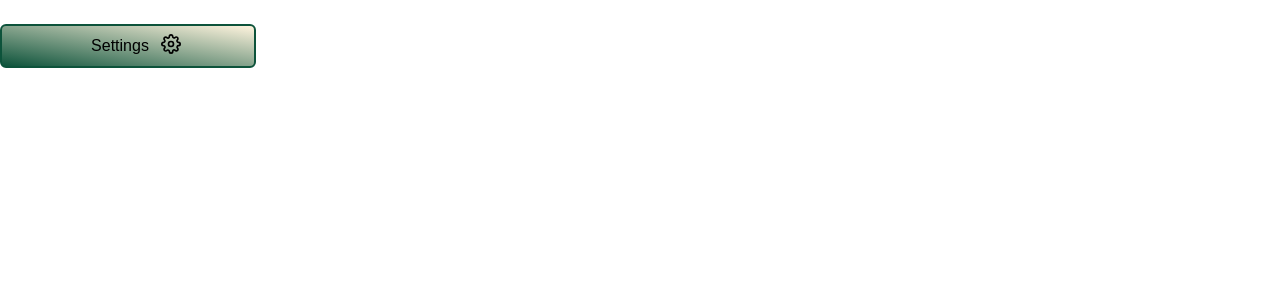
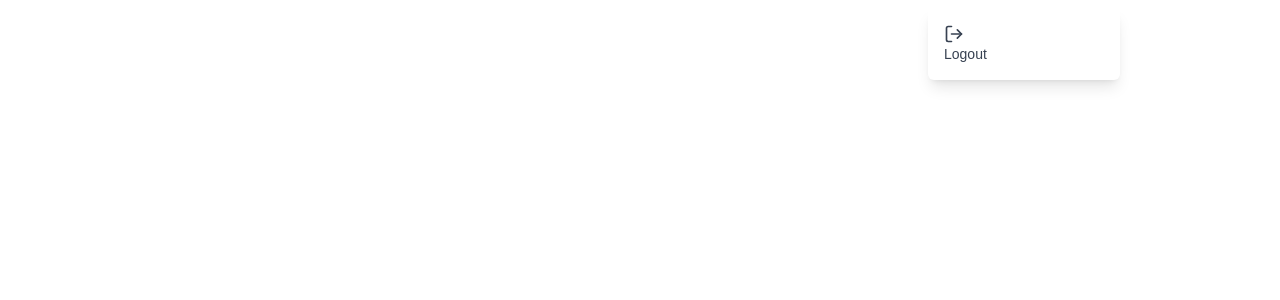
Before and after one commit to nsamedaisy/frontend-secretscribe, a Next.js app: page /settingDropDown in a window 1280 px wide. Shown: the top 300 px of the page. Built offline with nearby package versions, Linux system fonts and the light colour scheme.

Commit message:
setting added logout logic

```diff
--- a/app/profile/page.tsx
+++ b/app/profile/page.tsx
@@ -79,6 +79,12 @@ const userProfile = ({ currentUser }: Props) => {
     window.open(facebookUrl, "_blank");
   };
 
+  const handleLogout = () => {
+    localStorage.removeItem("accessToken");
+    // setCurrentUser(null);
+    router.push("/login");
+  };
+
 
   return (
     <div className="bg-gradient-to-tr from-green to-cream text-white min-h-screen bg-gradie flex items-center justify-center">
@@ -149,7 +155,8 @@ const userProfile = ({ currentUser }: Props) => {
           Settings
           <FiSettings className="w-5 h-5 ml-3" />
         </button>
-        {isDropDown && <SettingsDropdown />}
+        {isDropDown && <SettingsDropdown onLogout={handleLogout} />}
+
       </div>
     </div>
   );
--- a/app/settingDropDown/page.tsx
+++ b/app/settingDropDown/page.tsx
@@ -1,42 +1,60 @@
-'use client'
+import { useEffect, useRef } from "react";
+import { FiLogOut } from "react-icons/fi";
+import { useRouter } from "next/navigation";
+import { API_URL, FRONT_END_URL } from "../_components/constant";
+import axios from "axios";
 
-import React, { useState } from 'react';
-import { useRouter } from 'next/router';
-import { FiSettings, FiLogOut } from 'react-icons/fi';
+interface Props {
+    onLogout: () => void;
+}
 
-const SettingsDropdown = () => {
-    const [isOpen, setIsOpen] = useState(false);
+const SettingsDropdown = ({ onLogout }: Props) => {
+    const dropdownRef = useRef<HTMLDivElement>(null);
     const router = useRouter();
 
-    const handleLogout = () => {
-        // Perform the necessary logout logic here
-        // For example, clear the user's session, remove tokens, etc.
+    useEffect(() => {
+        const handleOutsideClick = (event: MouseEvent) => {
+            if (
+                dropdownRef.current &&
+                !dropdownRef.current.contains(event.target as Node)
+            ) {
+                closeDropdown();
+            }
+        };
 
-        // Redirect the user to the logout page
-        router.push('/logout');
+        document.addEventListener("mousedown", handleOutsideClick);
+
+        return () => {
+            document.removeEventListener("mousedown", handleOutsideClick);
+        };
+    }, []);
+
+    const closeDropdown = () => {
+        // Close the dropdown
     };
 
-    const toggleDropdown = () => {
-        setIsOpen(!isOpen);
+    const handleLogout = async () => {
+        try {
+            await axios.post(API_URL + "/logout");
+            onLogout();
+            router.push("/login");
+        } catch (error) {
+            console.error(error);
+        }
     };
 
     return (
-        <div className="relative">
+        <div
+            ref={dropdownRef}
+            className="absolute right-40 mt-2 py-2 w-48 bg-white rounded-md shadow-lg z-10"
+        >
             <button
-                onClick={toggleDropdown}
-                className="flex rounded-md my-6 justify-center bg-gradient-to-tr from-green to-cream w-[20vw] border-2 border-green py-2 pl-4"
+                onClick={handleLogout}
+                className="block px-4 py-2 text-sm text-gray-700 hover:bg-gray-100 hover:text-gray-900"
             >
-                Settings
-                <FiSettings className="w-5 h-5 ml-3" />
+                <FiLogOut className="w-5 h-5 mr-2" />
+                Logout
             </button>
-            {isOpen && (
-                <div className="absolute top-10 right-0 bg-white shadow-md rounded-md py-2 px-4">
-                    <button onClick={handleLogout} className="flex items-center space-x-2 cursor-pointer">
-                        <FiLogOut className="w-5 h-5" />
-                        Logout
-                    </button>
-                </div>
-            )}
         </div>
     );
 };
```
